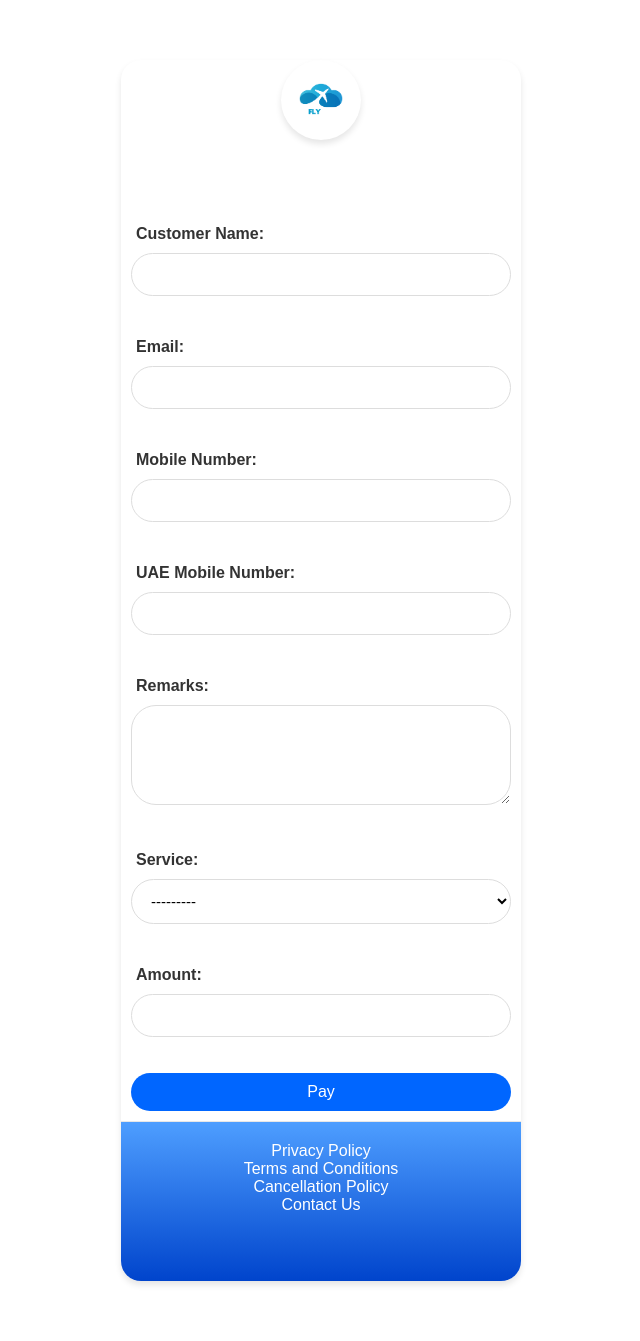
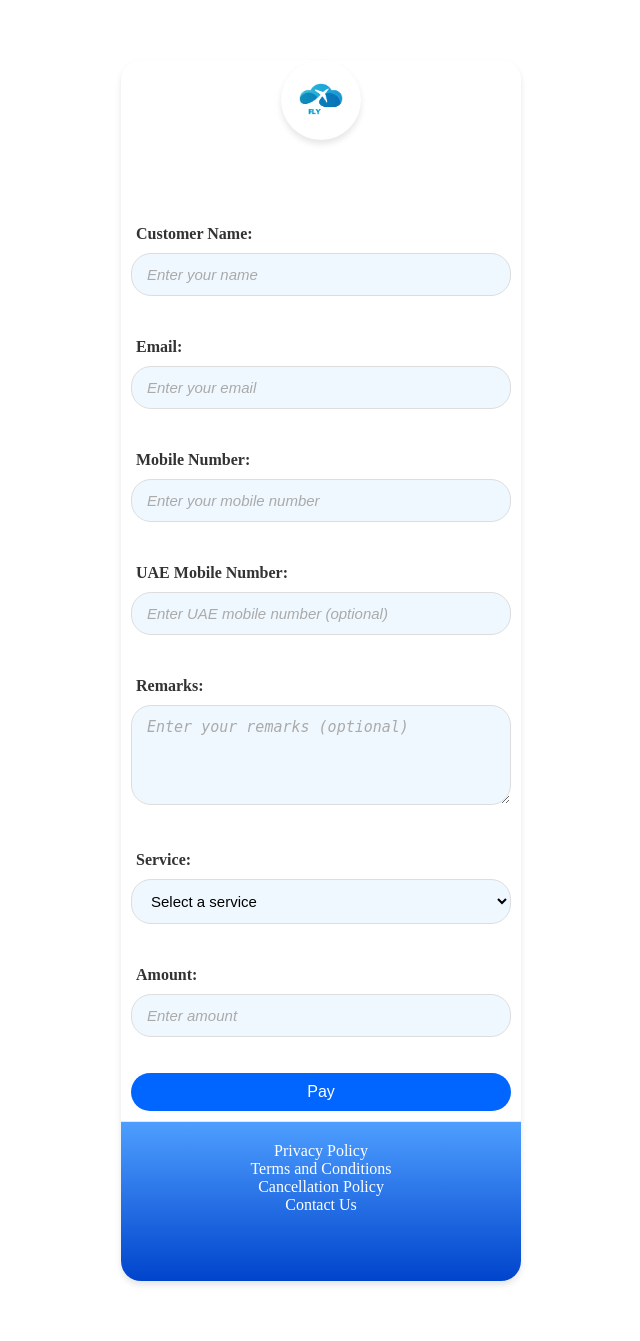
Before and after one commit to ShifnaBacker/love-fly-travels, a Django app: page /uaepay/ in a window 1280 px wide. Shown: the whole page, without its empty margins (319-959 px from the left). Run offline with Django 5.2, Linux system fonts and the light colour scheme; data comes from the database, SQL or seed files in the repository.

Commit message:
change in forms.py

```diff
--- a/payments/forms.py
+++ b/payments/forms.py
@@ -2,10 +2,44 @@ from django import forms
 from .models import Service
 
 class PaymentForm(forms.Form):
-    customer_name = forms.CharField(label='Customer Name', max_length=100)
-    customer_email = forms.EmailField(label='Email')
-    customer_contact_india = forms.CharField(label='Mobile Number', max_length=15)
-    customer_contact_other = forms.CharField(label='UAE Mobile Number', max_length=15, required=False)
-    feedback = forms.CharField(label='Remarks', widget=forms.Textarea, required=False)
-    service = forms.ModelChoiceField(label='Service', queryset=Service.objects.all())
-    custom_amount = forms.DecimalField(label='Amount', max_digits=10, decimal_places=2)
+    customer_name = forms.CharField(
+        label='Customer Name',
+        max_length=100,
+        widget=forms.TextInput(attrs={'placeholder': 'Enter your name'})
+    )
+    customer_email = forms.EmailField(
+        label='Email',
+        widget=forms.EmailInput(attrs={'placeholder': 'Enter your email'})
+    )
+    customer_contact_india = forms.CharField(
+        label='Mobile Number',
+        max_length=15,
+        widget=forms.TextInput(attrs={'placeholder': 'Enter your mobile number'})
+    )
+    customer_contact_other = forms.CharField(
+        label='UAE Mobile Number',
+        max_length=15,
+        required=False,
+        widget=forms.TextInput(attrs={'placeholder': 'Enter UAE mobile number (optional)'})
+    )
+    feedback = forms.CharField(
+        label='Remarks',
+        widget=forms.Textarea(attrs={'placeholder': 'Enter your remarks (optional)'}),
+        required=False
+    )
+    service = forms.ModelChoiceField(
+        label='Service',
+        queryset=Service.objects.all(),
+        widget=forms.Select()  # Initial widget without a placeholder
+    )
+    custom_amount = forms.DecimalField(
+        label='Amount',
+        max_digits=10,
+        decimal_places=2,
+        widget=forms.NumberInput(attrs={'placeholder': 'Enter amount'})
+    )
+
+    def __init__(self, *args, **kwargs):
+        super().__init__(*args, **kwargs)
+        # Add a default option as the first element in the service choices
+        self.fields['service'].choices = [("", "Select a service")] + list(self.fields['service'].choices)
--- a/payments/static/payments/styles.css
+++ b/payments/static/payments/styles.css
@@ -1,7 +1,6 @@
 body {
     background-color: white;
     margin: 0;
-    font-family: Arial, sans-serif;
     display: flex;
     justify-content: center;
     align-items: center;
@@ -97,13 +96,14 @@ input, textarea, select {
     padding: 12px 15px;
     border: 1px solid #ddd;
     width: 380px;
-    background: white;
+    background-color:aliceblue;
     font-size: 15px;
     outline: 0;
-    border-radius: 25px;
+    border-radius: 20px;
     box-sizing: border-box;
     margin: 10px;
 }
+
 
 label{
     margin: 15px;
```
